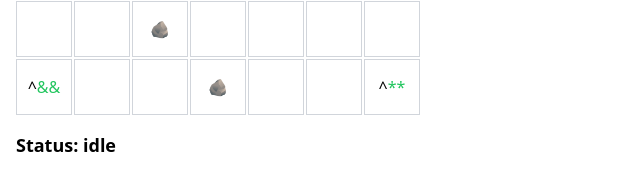
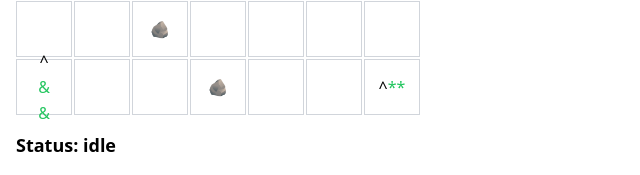
Before and after one commit to veseto/trainyard-express-clone, a React (Vite) app: page / in a window 1280 px wide. Shown: the part 363-538 px from the top of the page, without its empty margins (0-640 px from the left). Built offline with nearby package versions, Linux system fonts and the light colour scheme.

Commit message:
working queued trains move one by one from start to end cell

```diff
--- a/src/TrainyardGame.jsx
+++ b/src/TrainyardGame.jsx
@@ -15,9 +15,9 @@ const TrainyardGame = () => {
   const [currentLevel, setCurrentLevel] = useState("level-9");
 
   const resetLevel = async (level = currentLevel) => {
-    const loaded = await loadLevelFromJson(level);
-    setGrid(loaded.grid);
-    setTrains([]);
+    const { grid: loadedGrid, trains: loadedTrains } = await loadLevelFromJson(level);
+    setGrid(loadedGrid);
+    setTrains(loadedTrains);  // Initialize trains directly from loader!
     setStatus("idle");
     setIsRunning(false);
   };
@@ -33,12 +33,14 @@ const TrainyardGame = () => {
     let anyFailed = false;
     let allArrived = true;
 
-        const trainMap = new Map();
+    const activeTrains = [];
     const nextTrains = [];
 
-        // Move all trains and handle intersections
+    const trainMap = new Map();
+
+    // Step 1: move active trains
     for (const train of prevTrains) {
-          if (train.hasArrived || train.hasFailed) {
+      if (train.hasArrived || train.hasFailed || train.isQueued) {
         nextTrains.push(train);
         if (train.hasFailed) anyFailed = true;
         continue;
@@ -64,10 +66,30 @@ const TrainyardGame = () => {
         trainMap.set(key, [nextTrain]);
       }
 
-          nextTrains.push(nextTrain);
+      activeTrains.push(nextTrain);
     }
 
-        // Handle intersections where multiple trains meet
+    // Step 2: move next train in queue to active (one per start cell)
+    const startsActivated = new Set();
+    const finalTrains = [];
+
+    for (const train of nextTrains) {
+      if (train.isQueued && !train.hasArrived && !train.hasFailed) {
+        const key = `${train.row},${train.col}`;
+        if (!startsActivated.has(key)) {
+          finalTrains.push({ ...train, isQueued: false });
+          startsActivated.add(key);
+        } else {
+          finalTrains.push(train);
+        }
+      } else {
+        finalTrains.push(train);
+      }
+    }
+
+    finalTrains.push(...activeTrains);
+
+    // Handle color mixing at intersections
     for (const [key, trainsAtCell] of trainMap.entries()) {
       if (trainsAtCell.length > 1) {
         const cell = grid[trainsAtCell[0].row][trainsAtCell[0].col];
@@ -83,16 +105,20 @@ const TrainyardGame = () => {
           } else if (colorSet.has("yellow") && colorSet.has("blue") && colorSet.size === 2) {
             newColor = "green";
           }
-              // Apply the new color to all trains at this intersection
           trainMap.set(key, trainsAtCell.map(t => ({ ...t, color: newColor })));
         }
       }
     }
 
-        // Flatten updated train list
+    // Flatten updated trains
     const flattened = [];
-        for (const trains of trainMap.values()) {
-          flattened.push(...trains);
+    for (const trainsAtCell of trainMap.values()) {
+      flattened.push(...trainsAtCell);
+    }
+    flattened.push(...finalTrains.filter(t => !tMapKey(flattened).has(t.id)));
+
+    function tMapKey(ts) {
+      return new Set(ts.map(t => t.id));
     }
 
     if (anyFailed) {
@@ -109,31 +135,13 @@ const TrainyardGame = () => {
   return () => clearInterval(interval);
   }, [isRunning, grid]);
 
+  // No need to spawn trains again on Run,
+  // trains are already in state from level loading.
+  // Instead just start the simulation:
   const handleRun = () => {
-    const startCells = findStartCells();
-    if (startCells.length === 0) return;
-    setTrains(startCells.map(cell => ({
-      row: cell.row,
-      col: cell.col,
-      direction: cell.direction,
-      color: cell.color,
-      hasArrived: false,
-      hasFailed: false
-    })));
+    if (trains.length === 0) return;
     setIsRunning(true);
-  };
-
-  const findStartCells = () => {
-    const starts = [];
-    for (let row = 0; row < grid.length; row++) {
-      for (let col = 0; col < grid[row].length; col++) {
-        const cell = grid[row][col];
-        if (cell?.type === "start") {
-          starts.push({ row, col, ...cell });
-        }
-      }
-    }
-    return starts;
+    setStatus("running");
   };
 
   const handleCellClick = (row, col) => {
@@ -154,8 +162,8 @@ const TrainyardGame = () => {
         "curve-nw": "curve-ne",
         "curve-ne": "intersection",
         "intersection": "senw",
-        "senw" : "swne",
-        "swne" : "straight-horizontal"
+        "senw": "swne",
+        "swne": "straight-horizontal"
       };
       const nextType = rotationMap[current.trackType] || "straight-horizontal";
       newGrid[row][col] = { ...current, trackType: nextType };
--- a/src/levels/levelLoader.ts
+++ b/src/levels/levelLoader.ts
@@ -1,5 +1,4 @@
 // src/levels/levelLoader.js
-
 import { createEmptyGrid } from "../utils/utils";
 
 export const loadLevelFromJson = async (levelName) => {
@@ -7,9 +6,29 @@ export const loadLevelFromJson = async (levelName) => {
   const levelData = await response.json();
 
   const grid = createEmptyGrid(7);
+  const trains = [];
 
   levelData.start?.forEach(({ row, col, color, direction }) => {
     grid[row][col] = { type: "start", color, direction };
+
+    const colorArray = Array.isArray(color) ? color : [color];
+    colorArray.forEach((clr, i) => {
+      const train = {
+        row,
+        col,
+        direction,
+        color: clr,
+        hasArrived: false,
+        hasFailed: false,
+        id: `${row}-${col}-${clr}-${i}`
+      };
+
+      if (i === 0) {
+        trains.push(train); // First train is active
+      } else {
+        trains.push({ ...train, isQueued: true }); // Remaining are queued
+      }
+    });
   });
 
   levelData.end?.forEach(({ row, col, color, direction }) => {
@@ -20,5 +39,5 @@ export const loadLevelFromJson = async (levelName) => {
     grid[row][col] = { type: "boulder" };
   });
 
-  return { grid };
+  return { grid, trains };
 };
--- a/src/utils/getCellSymbol.jsx
+++ b/src/utils/getCellSymbol.jsx
@@ -18,38 +18,23 @@ const colorClasses = {
 };
 
 const getCellSymbol = (cell, trains, row, col) => {
-  const trainHere = trains.find(t => t.row === row && t.col === col);
-  if (trainHere) {
-    return <span className={colorClasses[trainHere.color] || ""}>&</span>;
-  }
-
   if (!cell) return null;
 
+  // Find all trains in this cell
+  const trainsHere = trains.filter(t => t.row === row && t.col === col);
+
+  // Prepare the cell content without trains
+  let cellContent = null;
+
   if (cell.type === "boulder") {
-    return <span className="text-gray-700 font-bold">🪨</span>;
-  }
-
-  if (cell.type === "start") {
+    cellContent = <span className="text-gray-700 font-bold">🪨</span>;
+  } else if (cell.type === "start") {
+    cellContent = <span className={colorClasses[cell.color]}>{directionSymbols[cell.direction]}</span>
+  } else if (cell.type === "end") {
     const directions = Array.isArray(cell.direction) ? cell.direction : [cell.direction];
     const colors = Array.isArray(cell.color) ? cell.color : [cell.color];
 
-    return (
-      <span>
-        {directions.map((dir, i) => (
-          <span key={dir + i}>{directionSymbols[dir]}</span>
-        ))}
-        {colors.map((clr, i) => (
-          <span key={clr + i} className={colorClasses[clr] || ""}>&</span>
-        ))}
-      </span>
-    );
-  }
-
-  if (cell.type === "end") {
-    const directions = Array.isArray(cell.direction) ? cell.direction : [cell.direction];
-    const colors = Array.isArray(cell.color) ? cell.color : [cell.color];
-
-    return (
+    cellContent = (
       <span>
         {directions.map((dir, i) => (
           <span key={dir + i}>{directionSymbols[dir]}</span>
@@ -59,9 +44,7 @@ const getCellSymbol = (cell, trains, row, col) => {
         ))}
       </span>
     );
-  }
-
-  if (cell.type === "track") {
+  } else if (cell.type === "track") {
     const symbolMap = {
       "straight-horizontal": "═",
       "straight-vertical": "║",
@@ -73,10 +56,22 @@ const getCellSymbol = (cell, trains, row, col) => {
       "senw": "╝╔",
       "swne": "╗╚"
     };
-    return symbolMap[cell.trackType] || "";
+    cellContent = symbolMap[cell.trackType] || "";
   }
 
-  return null;
+  // Now render cell content + trains stacked below
+  return (
+    <span className="flex flex-col items-center space-y-0.5 select-none">
+      <span>{cellContent}</span>
+      {trainsHere.length > 0 && (
+        <span className="flex flex-col items-center space-y-0.5 -mt-1">
+          {trainsHere.map((train, i) => (
+            <span key={i} className={colorClasses[train.color] || ""}>&</span>
+          ))}
+        </span>
+      )}
+    </span>
+  );
 };
 
 export default getCellSymbol;
```
Also changed, not shown: public/levels/level-9.json (line endings or trailing spaces). Lines whose indentation alone changed are shown as unchanged.
